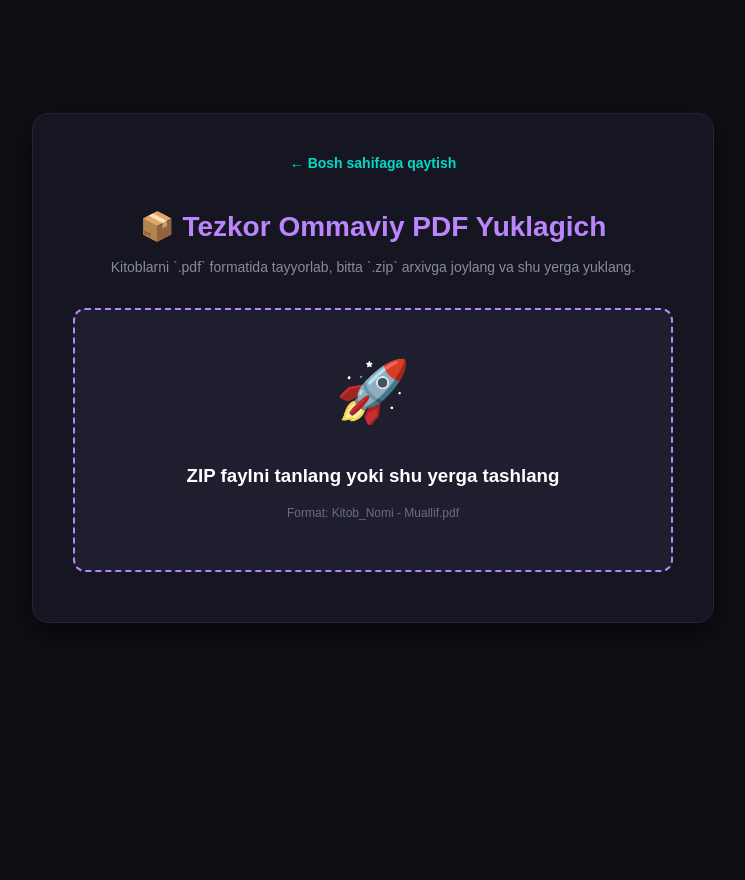
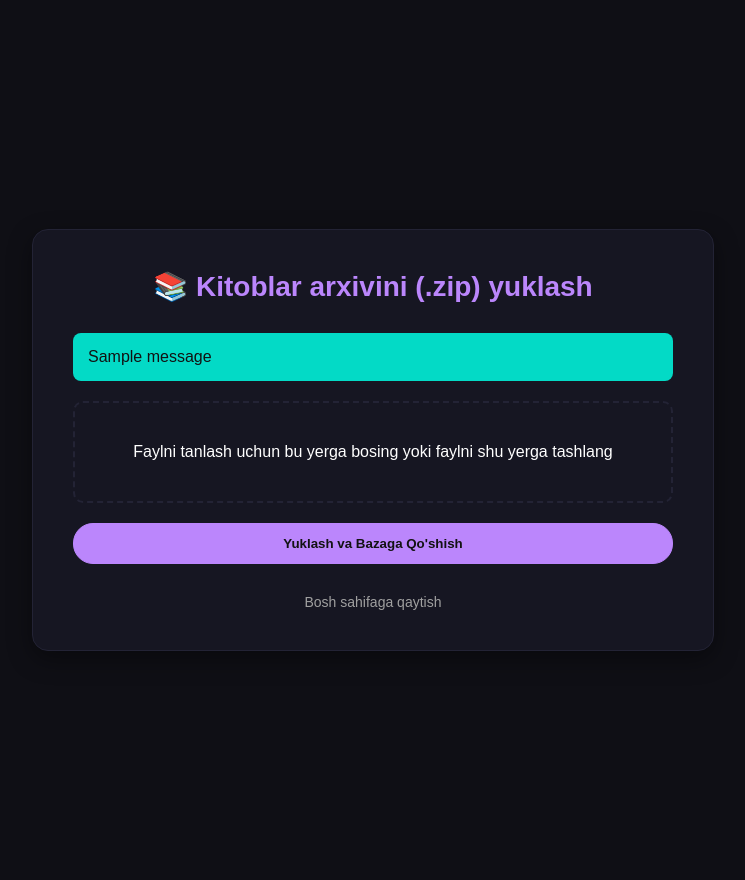
Before and after one commit to homidjonovtemurbek0205-del/aqlli-kutubxona, a Flask app: page /admin in a window 1280 px wide. Shown: the whole page, without its empty margins (267-1012 px from the left). Before the commit the page ends 623 px from the top, so only its background shows below. Run offline with Flask 3, Linux system fonts and the light colour scheme; one stand-in notice (Sample message) is shown.

```diff
--- a/app.py
+++ b/app.py
@@ -1,10 +1,16 @@
 # -*- coding: utf-8 -*-
-from flask import Flask, render_template, request, jsonify, redirect, url_for
+from flask import Flask, render_template, request, jsonify, redirect, url_for, flash
 import sqlite3
 import os
 import google.generativeai as genai
 from dotenv import load_dotenv
+import zipfile
+import fitz  # PyMuPDF
+import uuid
+import shutil
 
+UPLOAD_FOLDER = 'uploads'
+ALLOWED_EXTENSIONS = {'zip'}
 dotenv_path = os.path.join(os.path.dirname(os.path.abspath(__file__)), '.env')
 load_dotenv(dotenv_path)
 
@@ -12,11 +18,17 @@ gemini_key = os.getenv("GEMINI_API_KEY")
 
 app = Flask(__name__)
 
+app.config['UPLOAD_FOLDER'] = UPLOAD_FOLDER
+app.secret_key = 'super-secret-key' # Iltimos, buni o'zgartiring
+
 if gemini_key:
     genai.configure(api_key=gemini_key)
     model = genai.GenerativeModel('gemini-2.5-flash-lite')
 else:
     model = None
+
+def allowed_file(filename):
+    return '.' in filename and filename.rsplit('.', 1)[1].lower() in ALLOWED_EXTENSIONS
 
 def get_db_connection():
     conn = sqlite3.connect('library.db')
@@ -45,20 +57,52 @@ def read_book(book_id):
 
 @app.route('/admin', methods=['GET', 'POST'])
 def admin_panel():
-    if request.method == 'POST':
-        # Brauzerdan kelgan tayyor kitob ma'lumotlarini qabul qilish
-        data = request.json
-        if data and 'books' in data:
-            conn = get_db_connection()
-            for book in data['books']:
-                conn.execute(
-                    'INSERT INTO books (title, author, genre, description, content) VALUES (?, ?, ?, ?, ?)',
-                    (book['title'], book['author'], book['genre'], book['description'], book['content'])
-                )
-            conn.commit()
-            conn.close()
-            return jsonify({"status": "success", "message": f"{len(data['books'])} ta kitob muvaffaqiyatli qo'shildi!"})
-        return jsonify({"status": "error", "message": "Ma'lumot topilmadi"}), 400
+    if request.method == 'POST' and 'zipfile' in request.files:
+        file = request.files['zipfile']
+        if file.filename == '':
+            flash('Hech qanday fayl tanlanmadi', 'danger')
+            return redirect(request.url)
+        if file and allowed_file(file.filename):
+            if not os.path.exists(app.config['UPLOAD_FOLDER']):
+                os.makedirs(app.config['UPLOAD_FOLDER'])
+
+            zip_path = os.path.join(app.config['UPLOAD_FOLDER'], str(uuid.uuid4()) + ".zip")
+            file.save(zip_path)
+
+            extract_folder = os.path.join(app.config['UPLOAD_FOLDER'], 'extracted_' + str(uuid.uuid4()))
+            os.makedirs(extract_folder)
+
+            try:
+                with zipfile.ZipFile(zip_path, 'r') as zip_ref:
+                    zip_ref.extractall(extract_folder)
+
+                conn = get_db_connection()
+                added_books = 0
+                for root, _, files in os.walk(extract_folder):
+                    for filename in files:
+                        if filename.lower().endswith('.pdf'):
+                            pdf_path = os.path.join(root, filename)
+                            doc = fitz.open(pdf_path)
+                            content = ""
+                            for page in doc:
+                                content += page.get_text()
+                            doc.close()
+
+                            title = os.path.splitext(filename)[0]
+                            conn.execute('INSERT INTO books (title, author, genre, description, content) VALUES (?, ?, ?, ?, ?)',
+                                         (title, 'Noma\'lum', 'PDF', f'{title} kitobining elektron nusxasi.', content))
+                            added_books += 1
+                conn.commit()
+                conn.close()
+                flash(f'{added_books} ta PDF kitob muvaffaqiyatli bazaga qo\'shildi!', 'success')
+            except Exception as e:
+                flash(f'Xatolik yuz berdi: {e}', 'danger')
+            finally:
+                # Vaqtinchalik fayl va papkalarni tozalash
+                if os.path.exists(zip_path): os.remove(zip_path)
+                if os.path.exists(extract_folder): shutil.rmtree(extract_folder)
+
+            return redirect(url_for('admin_panel'))
 
     return render_template('admin.html')
 
@@ -68,14 +112,30 @@ def chat():
         return jsonify({"reply": "Xatolik: Gemini API kaliti sozlanmagan."})
     user_message = request.json.get('message')
     conn = get_db_connection()
-    books = conn.execute('SELECT title, author, genre, description FROM books').fetchall()
+    # Endi to'liq kontentni ham olamiz
+    books = conn.execute('SELECT id, title, author, genre, description, content FROM books').fetchall()
     conn.close()
 
     books_context = "Kutubxonadagi mavjud kitoblar ro'yxati:\n"
     for b in books:
-        books_context += f"- Nomi: {b['title']}, Muallif: {b['author']}, Janri: {b['genre']}, Tavsif: {b['description']}\n"
+        # AI uchun kontekstni to'liqroq qilamiz
+        books_context += f"""---
+ID: {b['id']}
+Nomi: {b['title']}
+Muallif: {b['author']}
+Janri: {b['genre']}
+Qisqacha tavsif: {b['description']}
+To'liq matni (qisqartirilgan): {b['content'][:1500]}...
+---\n"""
 
-    prompt = f"""Siz aqlli kutubxona yordamchisiz. Foydalanuvchiga faqat o'zbek tilida, xushmuomila javob bering.
+    prompt = f"""Siz "Aqlli Kutubxona"ning AI yordamchisisiz. Sizning vazifalaringiz:
+1. Foydalanuvchi so'ragan janr yoki mavzudagi kitoblarni tavsiya qilish.
+2. Foydalanuvchi biror kitob haqida (masalan, "Alkimyogar" mazmuni qanaqa?) deb so'rasa, yuqoridagi "To'liq matni" qismidan foydalanib, uning mazmunini aytib berish.
+3. Foydalanuvchi bilan o'qigan kitoblari bo'yicha savol-javob qilish. Masalan, "O'tkan kunlar asaridagi bosh qahramon kim?".
+4. Foydalanuvchi kitob qidirsa, unga yordam berish.
+Javoblaringizni doim o'zbek tilida, xushmuomila va aniq bering.
+
+MAVJUD KITOBLAR MA'LUMOTI:
 {books_context}
 Foydalanuvchi savoli: {user_message}"""
 
--- a/templates/admin.html
+++ b/templates/admin.html
@@ -2,123 +2,96 @@
 <html lang="uz">
 <head>
     <meta charset="UTF-8">
-    <title>Kutubxona - VIP Admin Panel</title>
-    <!-- Brauzerda ZIP ochish uchun jszip kutubxonasi -->
-    <script src="https://cloudflare.com"></script>
+    <meta name="viewport" content="width=device-width, initial-scale=1.0">
+    <title>Admin Panel - ZIP Yuklash</title>
     <style>
-        body { background: #0f0f15; color: #fff; font-family: sans-serif; padding: 40px; display: flex; justify-content: center; align-items: center; min-height: 80vh; }
-        .admin-box { max-width: 600px; width: 100%; background: #161622; padding: 40px; border-radius: 16px; box-shadow: 0 10px 30px rgba(0,0,0,0.6); border: 1px solid #232335; text-align: center; }
-        h1 { color: #bb86fc; margin-bottom: 10px; font-size: 28px; }
-        p { color: #8a8a9e; font-size: 14px; margin-bottom: 30px; line-height: 1.5; }
-        .upload-area { border: 2px dashed #bb86fc; padding: 50px 20px; border-radius: 12px; background: #1e1e2f; cursor: pointer; transition: all 0.3s; position: relative; }
-        .upload-area:hover { background: #25253b; border-color: #03dac6; }
-        .file-input { position: absolute; left: 0; top: 0; width: 100%; height: 100%; opacity: 0; cursor: pointer; }
-        .upload-icon { font-size: 60px; margin-bottom: 15px; display: inline-block; animation: float 3s infinite ease-in-out; }
-        button { width: 100%; background: linear-gradient(135deg, #bb86fc, #6200ee); color: #fff; padding: 16px; border: none; border-radius: 30px; font-size: 16px; font-weight: bold; margin-top: 25px; cursor: pointer; transition: all 0.3s; }
-        button:hover { transform: translateY(-3px); box-shadow: 0 6px 20px rgba(187, 134, 252, 0.6); }
-        .btn-back { display: inline-block; color: #03dac6; text-decoration: none; font-size: 14px; margin-bottom: 20px; font-weight: bold; }
-        .progress-container { display: none; margin-top: 20px; background: #1e1e2f; border-radius: 10px; padding: 5px; border: 1px solid #232335; }
-        .progress-bar { width: 0%; height: 15px; background: linear-gradient(90deg, #03dac6, #bb86fc); border-radius: 8px; transition: width 0.2s; }
-        #status-lbl { margin-top: 10px; color: #03dac6; font-weight: bold; font-size: 14px; }
-        @keyframes float { 0%, 100% { transform: translateY(0); } 50% { transform: translateY(-12px); } }
+        body {
+            background: #0f0f15;
+            color: #fff;
+            font-family: 'Poppins', sans-serif;
+            padding: 40px;
+            margin: 0;
+            display: flex;
+            justify-content: center;
+            align-items: center;
+            min-height: 100vh;
+        }
+        .container {
+            max-width: 600px;
+            width: 100%;
+            margin: 0 auto;
+            background: #161622;
+            padding: 40px;
+            border-radius: 16px;
+            box-shadow: 0 8px 25px rgba(0,0,0,0.4);
+            border: 1px solid #232335;
+        }
+        h1 {
+            color: #bb86fc;
+            margin: 0 0 30px 0;
+            font-size: 28px;
+            text-align: center;
+        }
+        .upload-form {
+            display: flex;
+            flex-direction: column;
+            gap: 20px;
+        }
+        .file-input-label {
+            border: 2px dashed #232335;
+            border-radius: 10px;
+            padding: 40px;
+            text-align: center;
+            cursor: pointer;
+            transition: all 0.3s;
+        }
+        .file-input-label:hover {
+            border-color: #bb86fc;
+            background: rgba(187, 134, 252, 0.05);
+        }
+        input[type="file"] {
+            display: none;
+        }
+        .btn-submit {
+            background: #bb86fc;
+            color: #121212;
+            padding: 12px 20px;
+            border-radius: 20px;
+            text-decoration: none;
+            font-weight: bold;
+            border: 1px solid #bb86fc;
+            cursor: pointer;
+            transition: all 0.3s;
+        }
+        .btn-submit:hover {
+            background: transparent;
+            color: #bb86fc;
+        }
+        .alert { padding: 15px; border-radius: 8px; margin-bottom: 20px; }
+        .alert-success { background-color: #03dac6; color: #121212; }
+        .alert-danger { background-color: #cf6679; color: #121212; }
     </style>
 </head>
 <body>
-    <div class="admin-box">
-        <a href="/" class="btn-back">← Bosh sahifaga qaytish</a>
-        <h1>📦 Tezkor Ommaviy PDF Yuklagich</h1>
-        <p>Kitoblarni `.pdf` formatida tayyorlab, bitta `.zip` arxivga joylang va shu yerga yuklang.</p>
-
-        <div class="upload-area">
-            <span class="upload-icon">🚀</span>
-            <h3 id="file-label">ZIP faylni tanlang yoki shu yerga tashlang</h3>
-            <span style="color: #6c6c80; font-size: 12px; display:block; margin-top:10px;">Format: Kitob_Nomi - Muallif.pdf</span>
-            <input type="file" id="zip-file-input" class="file-input" accept=".zip" onchange="processZip(this)">
-        </div>
-
-        <div class="progress-container" id="progress-area">
-            <div class="progress-bar" id="p-bar"></div>
-        </div>
-        <div id="status-lbl"></div>
+    <div class="container">
+        <h1>📚 Kitoblar arxivini (.zip) yuklash</h1>
+        {% with messages = get_flashed_messages(with_categories=true) %}
+            {% if messages %}
+                {% for category, message in messages %}
+                    <div class="alert alert-{{ category }}">{{ message }}</div>
+                {% endfor %}
+            {% endif %}
+        {% endwith %}
+        <form action="{{ url_for('admin_panel') }}" method="post" enctype="multipart/form-data" class="upload-form">
+            <label for="zipfile" class="file-input-label">
+                Faylni tanlash uchun bu yerga bosing yoki faylni shu yerga tashlang
+            </label>
+            <input type="file" name="zipfile" id="zipfile" accept=".zip" required>
+            <button type="submit" class="btn-submit">Yuklash va Bazaga Qo'shish</button>
+            <a href="{{ url_for('index') }}" style="text-align: center; color: #a0a0a0; font-size: 14px; text-decoration: none; margin-top: 10px;">
+                Bosh sahifaga qaytish
+            </a>
+        </form>
     </div>
-
-    <script>
-    async function processZip(input) {
-        if (input.files.length === 0) return;
-
-        const file = input.files[0];
-        document.getElementById('file-label').innerText = "📂 Tanlandi: " + file.name;
-        document.getElementById('file-label').style.color = "#03dac6";
-
-        const progressArea = document.getElementById('progress-area');
-        const pBar = document.getElementById('p-bar');
-        const statusLbl = document.getElementById('status-lbl');
-
-        progressArea.style.display = "block";
-        statusLbl.innerText = "🔍 Arxiv kompyuterda ochilmoqda...";
-        pBar.style.width = "20%";
-
-        const jszip = new JSZip();
-        try {
-            const zip = await jszip.loadAsync(file);
-            const booksToUpload = [];
-
-            pBar.style.width = "40%"
-            statusLbl.innerText = "📖 PDF kitoblar ro'yxati o'qilmoqda...";
-
-            for (let filename in zip.files) {
-                // ENDI .pdf FORMATIDAGI FAYLLARNI QABUL QILADI
-                if (filename.toLowerCase().endsWith('.pdf') && !filename.startsWith('__MACOSX')) {
-
-                    // PDF faylining to'liq nomini tozalash
-                    let cleanName = filename.replace(/\.pdf$/i, '');
-                    let title = cleanName;
-                    let author = "Noma'lum muallif";
-
-                    if (cleanName.includes(" - ")) {
-                        const parts = cleanName.split(" - ");
-                        title = parts[0];
-                        author = parts[1];
-                    }
-
-                    booksToUpload.push({
-                        title: title.trim(),
-                        author: author.trim(),
-                        genre: "PDF Kitob",
-                        description: "Ommaviy yuklangan haqiqiy PDF asar.",
-                        content: "[PDF formati: Sayt orqali to'liq yuklangan]"
-                    });
-                }
-            }
-
-            if (booksToUpload.length === 0) {
-                statusLbl.innerText = "❌ Arxiv ichida .pdf formatdagi kitoblar topilmadi!";
-                statusLbl.style.color = "#cf6679";
-                return;
-            }
-
-            pBar.style.width = "70%";
-            statusLbl.innerText = `⚡ ${booksToUpload.length} ta PDF kitob Render serveriga yuborilmoqda...`;
-
-            const response = await fetch('/admin', {
-                method: 'POST',
-                headers: {'Content-Type': 'application/json'},
-                body: JSON.stringify({books: booksToUpload})
-            });
-
-            if (response.ok) {
-                pBar.style.width = "100%";
-                statusLbl.innerText = `🎉 Muvaffaqiyatli yakunlandi! barcha ${booksToUpload.length} ta PDF kitob ro'yxatga qo'shildi.`;
-                statusLbl.style.color = "#03dac6";
-            } else {
-                throw new Error("Server xatosi");
-            }
-
-        } catch (err) {
-            statusLbl.innerText = "❌ Yuklashda xatolik yuz berdi. Arxivni qayta tekshiring.";
-            statusLbl.style.color = "#cf6679";
-        }
-    }
-    </script>
 </body>
 </html>
```
Also changed, not shown: requirements.txt (+7 -5 lines), run_project.py (+8 -2 lines).
